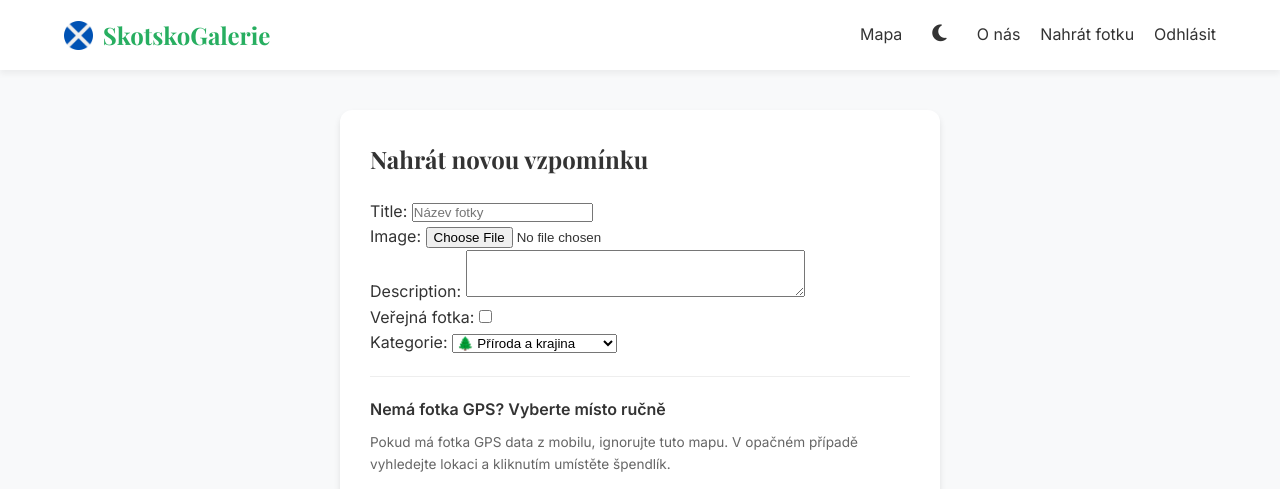
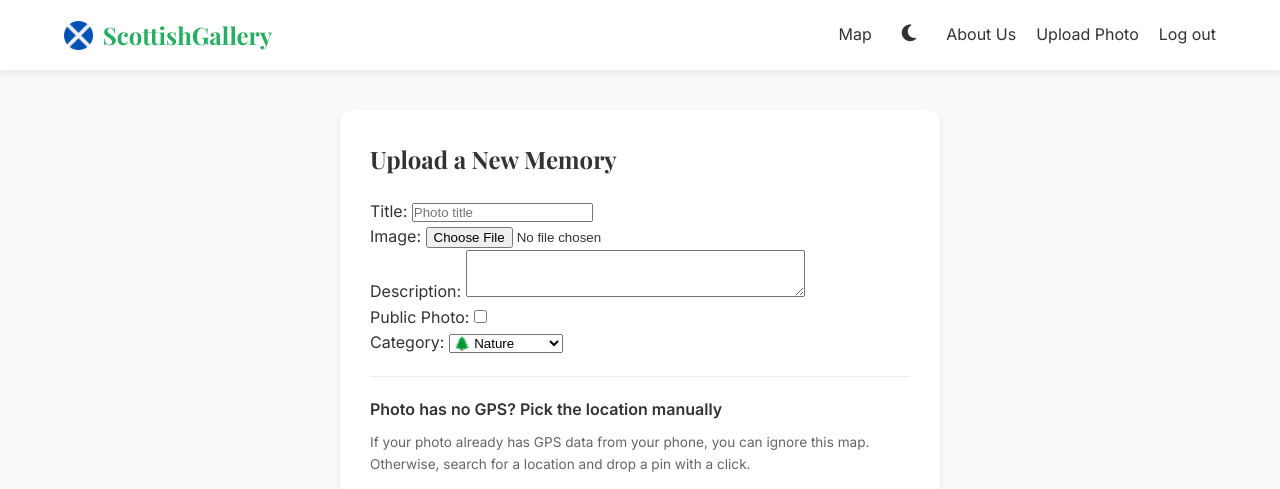
Before and after one commit to MartinParf/my-scottish-gallery, a Django app: page /upload/ in a window 1280 px wide. Shown: the top 489 px of the page. Run offline with Django 5.2, Linux system fonts and the light colour scheme; the visitor is signed in with stand-in values (Sample User, id 1).

Commit message:
translated to english

```diff
--- a/galerie/forms.py
+++ b/galerie/forms.py
@@ -6,9 +6,9 @@ class PhotoUploadForm(forms.ModelForm):
         model = Photo
         fields = ['title', 'image', 'description', 'is_public', 'category', 'latitude', 'longitude']
 
-        # Přidáme CSS třídy pro náš moderní vzhled, aby formulář nevypadal jako z roku 1995
+        # Add CSS classes for a modern look so the form does not feel outdated
         widgets = {
-            'title': forms.TextInput(attrs={'class': 'form-control', 'placeholder': 'Název fotky'}),
+            'title': forms.TextInput(attrs={'class': 'form-control', 'placeholder': 'Photo title'}),
             'description': forms.Textarea(attrs={'class': 'form-control', 'rows': 3}),
             'category': forms.Select(attrs={'class': 'form-control'}),
             'latitude': forms.HiddenInput(),
--- a/galerie/templates/galerie/base.html
+++ b/galerie/templates/galerie/base.html
@@ -4,7 +4,7 @@
 <head>
     <meta charset="UTF-8">
     <meta name="viewport" content="width=device-width, initial-scale=1.0">
-    <title>{% block title %}Skotsko Galerie{% endblock %}</title>
+    <title>{% block title %}Scottish Gallery{% endblock %}</title>
     <link rel="icon" type="image/png" href="{% static 'galerie/images/scotland_flag.png' %}">
     <link href="https://fonts.googleapis.com/css2?family=Inter:wght@300;400;600&family=Playfair+Display:wght@700&display=swap" rel="stylesheet">
     <link rel="stylesheet" href="https://cdnjs.cloudflare.com/ajax/libs/font-awesome/6.4.0/css/all.min.css">
@@ -15,31 +15,31 @@
     <nav class="navbar">
         <div class="container nav-content">
             <a href="{% url 'galerie:photo_list' %}" class="logo">
-                <img src="{% static 'galerie/images/scotland_flag.png' %}" style="height: 1.2em; margin-right: 10px; vertical-align: middle;" alt="Skotská vlajka">
-                Skotsko<span>Galerie</span>
+                <img src="{% static 'galerie/images/scotland_flag.png' %}" style="height: 1.2em; margin-right: 10px; vertical-align: middle;" alt="Scottish flag">
+                Scottish<span>Gallery</span>
             </a>
-            <button class="hamburger" aria-label="Přepnout navigaci">
+            <button class="hamburger" aria-label="Toggle navigation">
                 <i class="fa-solid fa-bars"></i>
             </button>
             <ul class="nav-links">
-                <li><a href="{% url 'galerie:photo_list' %}">Mapa</a></li>
+                <li><a href="{% url 'galerie:photo_list' %}">Map</a></li>
                 <li>
-                    <button id="darkModeToggle" class="btn-text" style="font-size: 1.2rem; padding: 0 10px; background: none; border: none; cursor: pointer; color: inherit;" title="Přepnout tmavý režim">
+                    <button id="darkModeToggle" class="btn-text" style="font-size: 1.2rem; padding: 0 10px; background: none; border: none; cursor: pointer; color: inherit;" title="Toggle dark mode">
                         <i class="fa-solid fa-moon"></i>
                     </button>
                 </li>
-                    <li><a href="{% url 'galerie:about_us' %}">O nás</a></li>
+                    <li><a href="{% url 'galerie:about_us' %}">About Us</a></li>
                 {% if user.is_authenticated %}
-                    <li><a href="{% url 'galerie:upload_photo' %}">Nahrát fotku</a></li>
+                    <li><a href="{% url 'galerie:upload_photo' %}">Upload Photo</a></li>
 
                     <li>
                         <form action="{% url 'logout' %}" method="post" style="display:inline;">
                             {% csrf_token %}
-                            <button type="submit" style="background:none; border:none; cursor:pointer; font-size:1rem;font-family:inherit; color:inherit; padding:0;">Odhlásit</button>
+                            <button type="submit" style="background:none; border:none; cursor:pointer; font-size:1rem;font-family:inherit; color:inherit; padding:0;">Log out</button>
                         </form>
                     </li>
                 {% else %}
-                    <li><a href="{% url 'login' %}" class="btn-primary">Přihlásit</a></li>
+                    <li><a href="{% url 'login' %}" class="btn-primary">Log in</a></li>
                 {% endif %}
             </ul>
         </div>
@@ -47,7 +47,7 @@
     <main class="container main-content">
         {% block content %}{% endblock %}
     </main>
-    <footer class="footer"><p>&copy; {% now "Y" %} Moje Skotsko.</p></footer>
+    <footer class="footer"><p>&copy; {% now "Y" %} My Scotland.</p></footer>
     {% block extra_js %}{% endblock %}
     <script>
         const themeToggleBtn = document.getElementById('darkModeToggle');
--- a/galerie/templates/galerie/upload.html
+++ b/galerie/templates/galerie/upload.html
@@ -30,11 +30,11 @@
     </style>
 {% endblock %}
 
-{% block title %}Nahrát fotku | Skotsko{% endblock %}
+{% block title %}Upload Photo | Scotland{% endblock %}
 
 {% block content %}
 <div class="form-container" style="max-width: 600px; margin: 0 auto; background: white; padding: 30px; border-radius: 12px; box-shadow: 0 4px 6px rgba(0,0,0,0.1);">
-    <h2 style="font-family: 'Playfair Display', serif; margin-bottom: 20px;">Nahrát novou vzpomínku</h2>
+    <h2 style="font-family: 'Playfair Display', serif; margin-bottom: 20px;">Upload a New Memory</h2>
 
     <form method="post" enctype="multipart/form-data">
         {% csrf_token %}
@@ -43,17 +43,17 @@
 
         <hr style="border: 0; border-top: 1px solid #eee; margin: 20px 0;">
 
-        <h4 style="margin-bottom: 10px;">Nemá fotka GPS? Vyberte místo ručně</h4>
-        <p class="help-text">Pokud má fotka GPS data z mobilu, ignorujte tuto mapu. V opačném případě vyhledejte lokaci a kliknutím umístěte špendlík.</p>
+        <h4 style="margin-bottom: 10px;">Photo has no GPS? Pick the location manually</h4>
+        <p class="help-text">If your photo already has GPS data from your phone, you can ignore this map. Otherwise, search for a location and drop a pin with a click.</p>
 
         <div class="geocoder-container">
-            <input type="text" id="searchInput" placeholder="Hledat místo (např. Glencoe, Scotland)">
-            <button type="button" id="searchBtn" class="btn-primary" style="width: auto;">Hledat na mapě</button>
+            <input type="text" id="searchInput" placeholder="Search for a place (e.g. Glencoe, Scotland)">
+            <button type="button" id="searchBtn" class="btn-primary" style="width: auto;">Search on map</button>
         </div>
 
         <div id="uploadMap"></div>
 
-        <button type="submit" class="btn-primary" style="margin-top: 20px; width: 100%; font-size: 1.1rem; padding: 12px;">Nahrát a uložit fotku</button>
+        <button type="submit" class="btn-primary" style="margin-top: 20px; width: 100%; font-size: 1.1rem; padding: 12px;">Upload and save photo</button>
     </form>
 </div>
 {% endblock %}
@@ -102,10 +102,10 @@
                         uploadMap.setView([lat, lon], 13); // Přiblížíme na místo
                         setMarker(lat, lon); // Zapíchneme špendlík
                     } else {
-                        alert("Místo nebylo nalezeno. Zkuste to anglicky nebo obecněji.");
+                        alert("Location not found. Try a more general or English query.");
                     }
                 })
-                .catch(err => console.error("Chyba při hledání:", err));
+                .catch(err => console.error("Search error:", err));
         });
 
         // Trigger vyhledávání i po stisknutí Enteru v políčku
--- a/galerie/urls.py
+++ b/galerie/urls.py
@@ -6,5 +6,5 @@ app_name = 'galerie'
 urlpatterns = [
     path('', views.photo_list, name='photo_list'),
     path('upload/', views.upload_photo, name='upload_photo'),
-    path('about/', views.about_us, name='about_us'), # NOVÝ ŘÁDEK
+    path('about/', views.about_us, name='about_us'),  # NEW LINE
 ]
--- a/galerie/views.py
+++ b/galerie/views.py
@@ -1,4 +1,4 @@
-import json # Přidejte nahoru mezi importy
+import json  # Make sure json is imported at the top
 from django.shortcuts import render, redirect
 from django.contrib.auth.decorators import login_required
 from .forms import PhotoUploadForm
@@ -6,16 +6,16 @@ from .models import Photo
 
 
 def photo_list(request):
-    # 1. Filtrování podle přihlášení
+    # 1. Filter depending on authentication status
     if request.user.is_authenticated:
         photos = Photo.objects.all()
     else:
         photos = Photo.objects.filter(is_public=True)
 
-    # 2. Příprava dat pro mapu (Most mezi Pythonem a JavaScriptem)
+    # 2. Prepare data for the map (bridge between Python and JavaScript)
     map_data = []
     for photo in photos:
-        # Přidáme jen fotky, které se nám podařilo lokalizovat
+        # Add only photos that we managed to geolocate
         if photo.latitude and photo.longitude:
             map_data.append({
                 'title': photo.title,
@@ -26,10 +26,10 @@ def photo_list(request):
                 'category': photo.category
             })
 
-    # json.dumps převede Python seznam na JSON text
+    # json.dumps converts the Python list into JSON text
     photos_json = json.dumps(map_data)
 
-    # 3. Pošleme do šablony fotky i JSON data
+    # 3. Send both photos and JSON data to the template
     return render(request, 'galerie/photo_list.html', {
         'photos': photos,
         'photos_json': photos_json
@@ -38,19 +38,19 @@ def photo_list(request):
 def about_us(request):
     return render(request, 'galerie/about.html')
 
-# Dekorátor zajistí, že se sem dostane jen přihlášený uživatel.
-# Pokud není, Django ho samo kopne na přihlašovací stránku.
+# The decorator ensures that only an authenticated user can access this view.
+# If not authenticated, Django will automatically redirect to the login page.
 @login_required
 def upload_photo(request):
     if request.method == 'POST':
-        # request.FILES je klíčové! Obsahuje samotný obrázek.
+        # request.FILES is crucial: it contains the uploaded image file.
         form = PhotoUploadForm(request.POST, request.FILES)
         if form.is_valid():
-            photo = form.save(commit=False) # Zastavíme uložení na vteřinu
-            # Zde bychom mohli fotce přiřadit autora (např. photo.owner = request.user)
-            photo.save() # Tady se zavolá vaše úžasná komprese a čtení GPS z models.py!
-            return redirect('galerie:photo_list') # Po úspěchu šup zpět na mapu
+            photo = form.save(commit=False)  # Briefly stop before saving
+            # Here we could assign an owner to the photo (e.g. photo.owner = request.user)
+            photo.save()  # This triggers the compression and GPS extraction logic in models.py
+            return redirect('galerie:photo_list')  # After success, redirect back to the map
     else:
-        form = PhotoUploadForm() # Pokud uživatel jen přišel na stránku, ukážeme prázdný formulář
+        form = PhotoUploadForm()  # If user just opened the page, show an empty form
 
     return render(request, 'galerie/upload.html', {'form': form})
```
Also changed, not shown: galerie/models.py (+24 -24 lines), galerie/templates/galerie/about.html (+14 -14 lines), galerie/templates/galerie/photo_list.html (+9 -9 lines), galerie/templates/registration/login.html (+5 -5 lines), galerie/utils.py (+12 -12 lines), skotsko_mapa/settings.py (+16 -16 lines), 1 other file.
